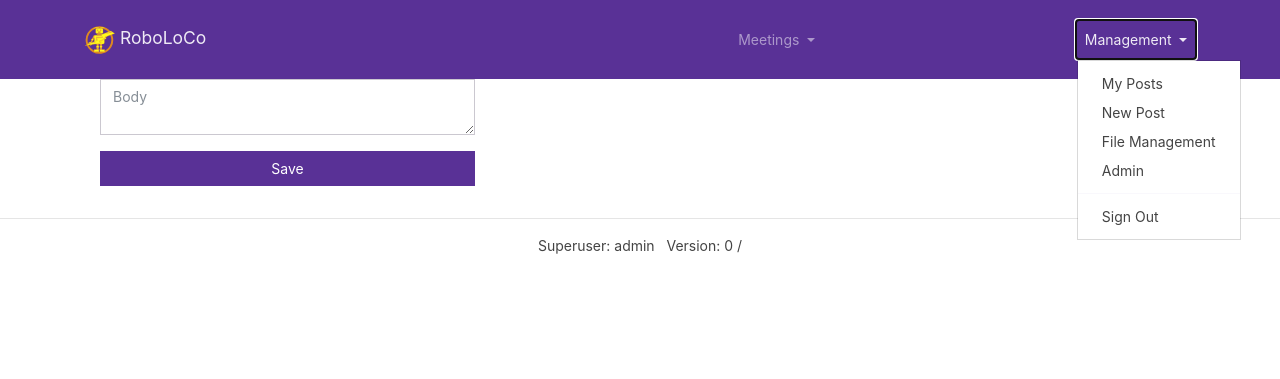
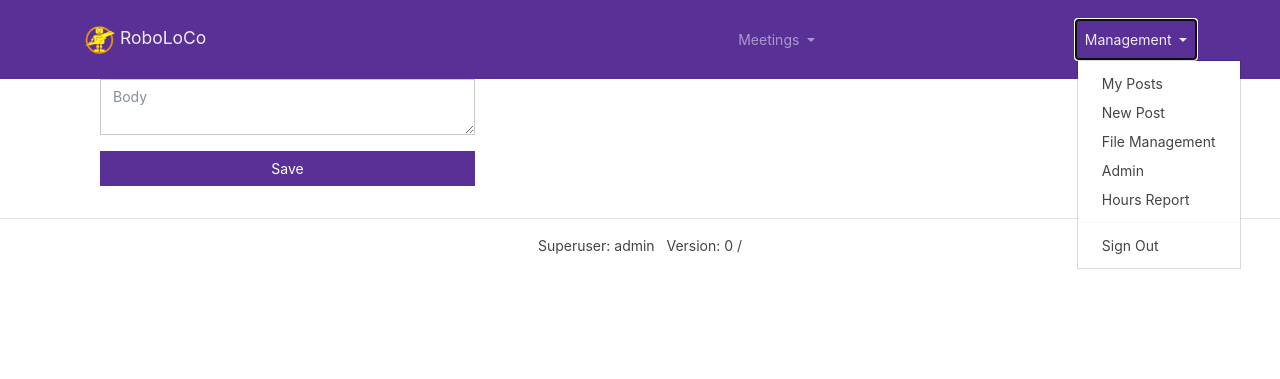
Before and after one commit to sonikarichamodur/website, a Django app: page /post/1/comment/ in a window 1280 px wide, after a click on "Management". Shown: the top 379 px of the page. Run offline with Django 3.2, Linux system fonts and the light colour scheme; a user stored in the database is signed in; data that the repository does not hold is empty; parts of the project's set-up code (start-up, migrations or seed data) failed here and were passed over; some libraries are stand-ins or nearby versions.

Commit message:
added navigation

```diff
--- a/blog/templates/blog/base.html
+++ b/blog/templates/blog/base.html
@@ -105,6 +105,7 @@
                                 <a class="dropdown-item" href="{% url 'blog:upload_file' %}">File Management</a>
                                 {% if user.is_staff %}
                                     <a class="dropdown-item" href="{% url 'admin:index' %}">Admin</a>
+                                    <a class="dropdown-item" href="{% url 'blog:statistics' %}">Hours Report</a>
                                 {% endif %}
                                 <div class="dropdown-divider"></div>
                                 <a class="dropdown-item" href="{% url 'logout' %}">Sign Out</a>
--- a/blog/urls.py
+++ b/blog/urls.py
@@ -9,6 +9,7 @@ from .views.meetings import meeting
 from .views.meetingsignin import MeetingSignin
 from .views.meetingsignout import meetingSignOut
 from .views.endmeeting import end_meeting
+from .views.statistics import stats
 
 app_name = 'blog'
 urlpatterns = [
@@ -39,4 +40,5 @@ urlpatterns = [
     path('meeting/<int:pk>/', MeetingSignin.as_view(), name='signin'),
     path('signout/<int:signId>/', meetingSignOut, name='signout'),
     path('<str:link>', nav, name='nav'),
+    path('statistics', stats, name='statistics'),
 ]
```
